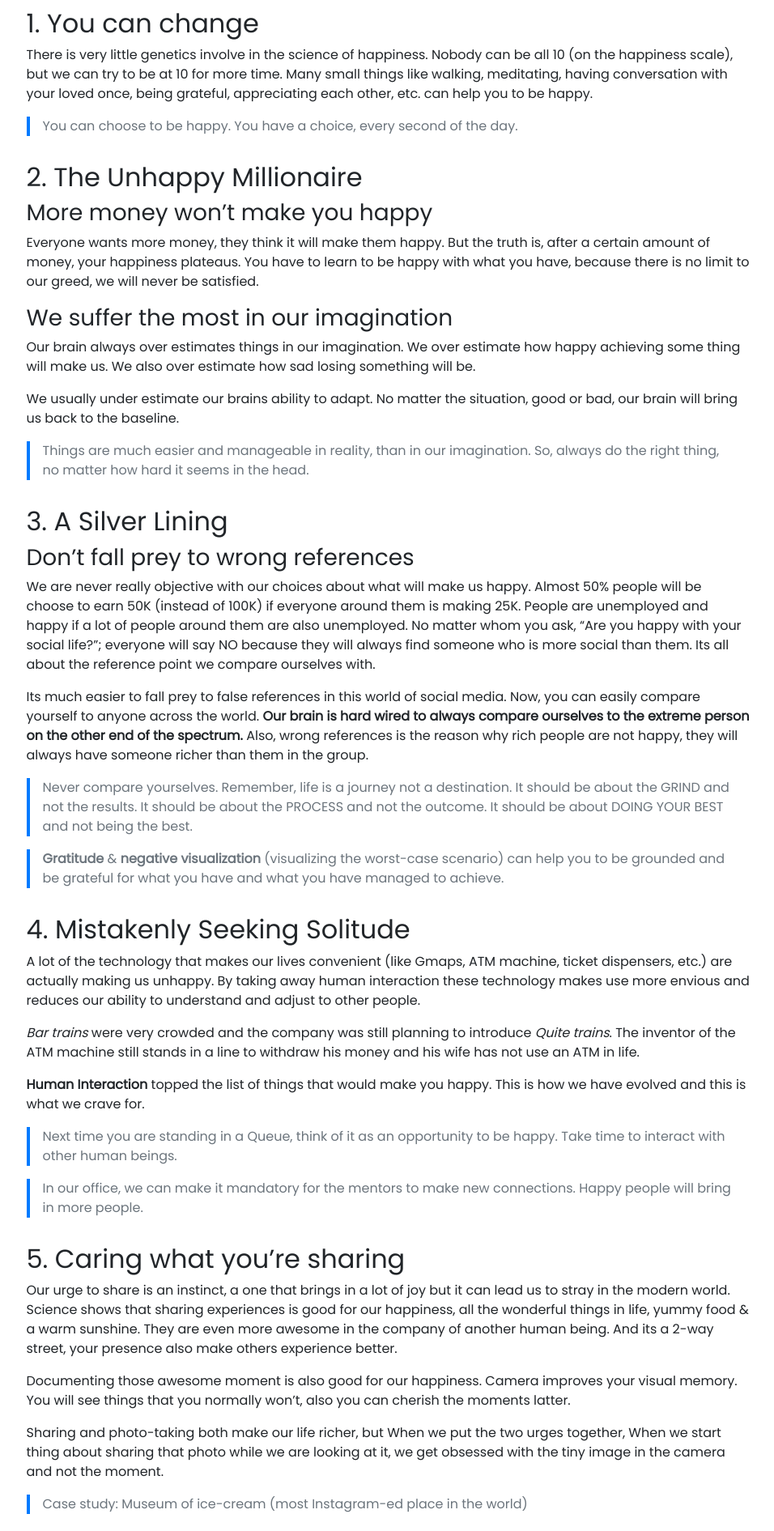
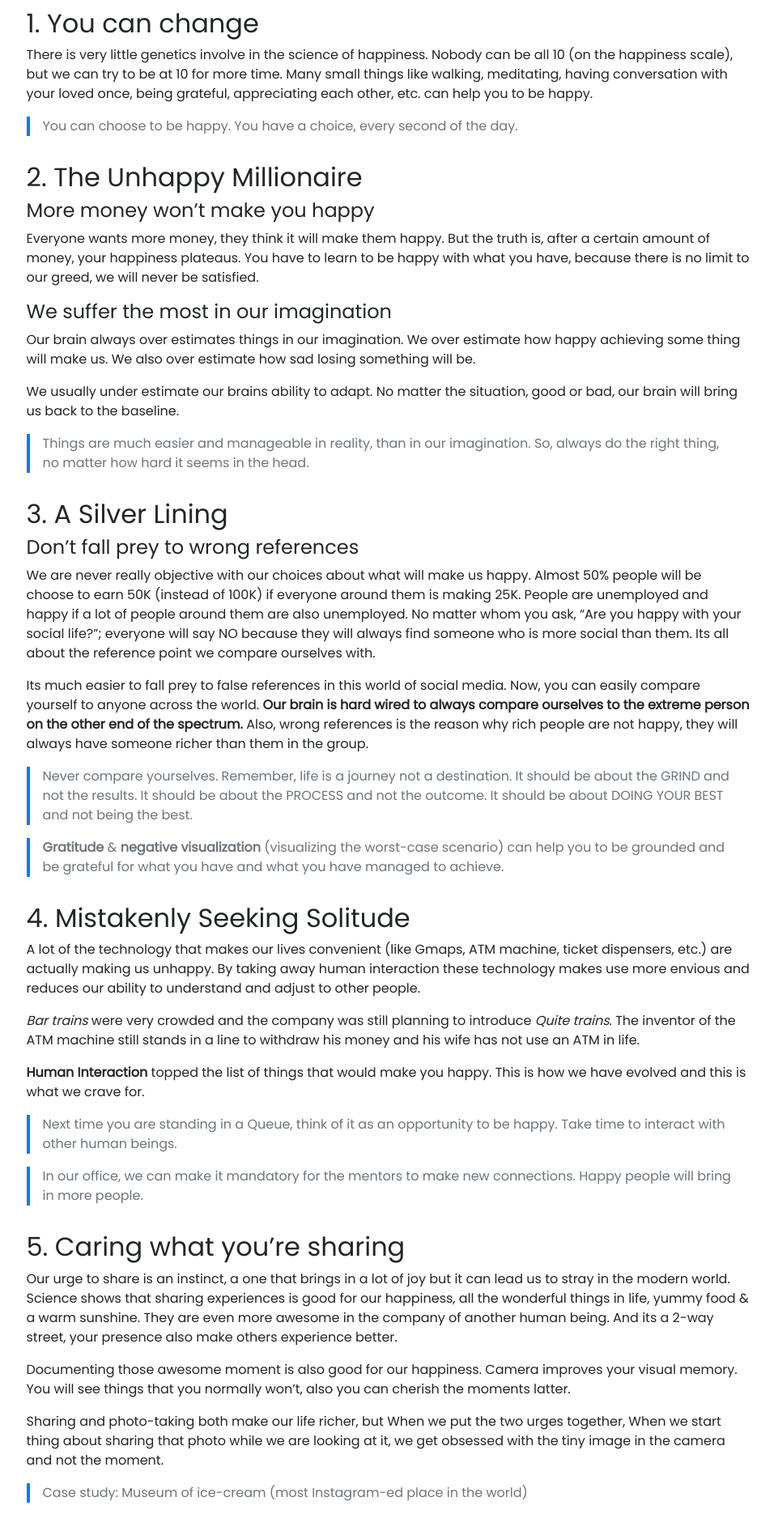
Before and after one commit to Ankur-singh/Ankur-singh.github.io, a Jekyll site: the page built from _posts/2020-06-25-the-quest-to-happiness.md, in a window 1280 px wide. Shown: the part 373-2264 px from the top of the page at 81% size, without its empty margins (160-1116 px from the left). Built offline with Jekyll 4.4.1, drawn with Linux system fonts in a browser that asks for light colours; nearby versions of some CDN libraries; our own code applies the rules of GitHub Pages for plain Markdown files; comment, search, counter and statistics services are not loaded.

```diff
--- a/_posts/2020-06-25-the-quest-to-happiness.md
+++ b/_posts/2020-06-25-the-quest-to-happiness.md
@@ -19,11 +19,11 @@ There is very little genetics involve in the science of happiness. Nobody can be
 
 ## 2. The Unhappy Millionaire
 
-### More money won't make you happy
+#### More money won't make you happy
 
 Everyone wants more money, they think it will make them happy. But the truth is, after a certain amount of money, your happiness plateaus. You have to learn to be happy with what you have, because there is no limit to our greed, we will never be satisfied.
 
-### We suffer the most in our imagination
+#### We suffer the most in our imagination
 
 Our brain always over estimates things in our imagination. We over estimate how happy achieving some thing will make us. We also over estimate how sad losing something will be.
 
@@ -33,7 +33,7 @@ We usually under estimate our brains ability to adapt. No matter the situation,
 
 ## 3. A Silver Lining
 
-### Don't fall prey to wrong references
+#### Don't fall prey to wrong references
 
 We are never really objective with our choices about what will make us happy. Almost 50% people will be choose to earn 50K (instead of 100K) if everyone around them is making 25K. People are unemployed and happy if a lot of people around them are also unemployed. No matter whom you ask, "Are you happy with your social life?"; everyone will say NO because they will always find someone who is more social than them. Its all about the reference point we compare ourselves with.
 
```
